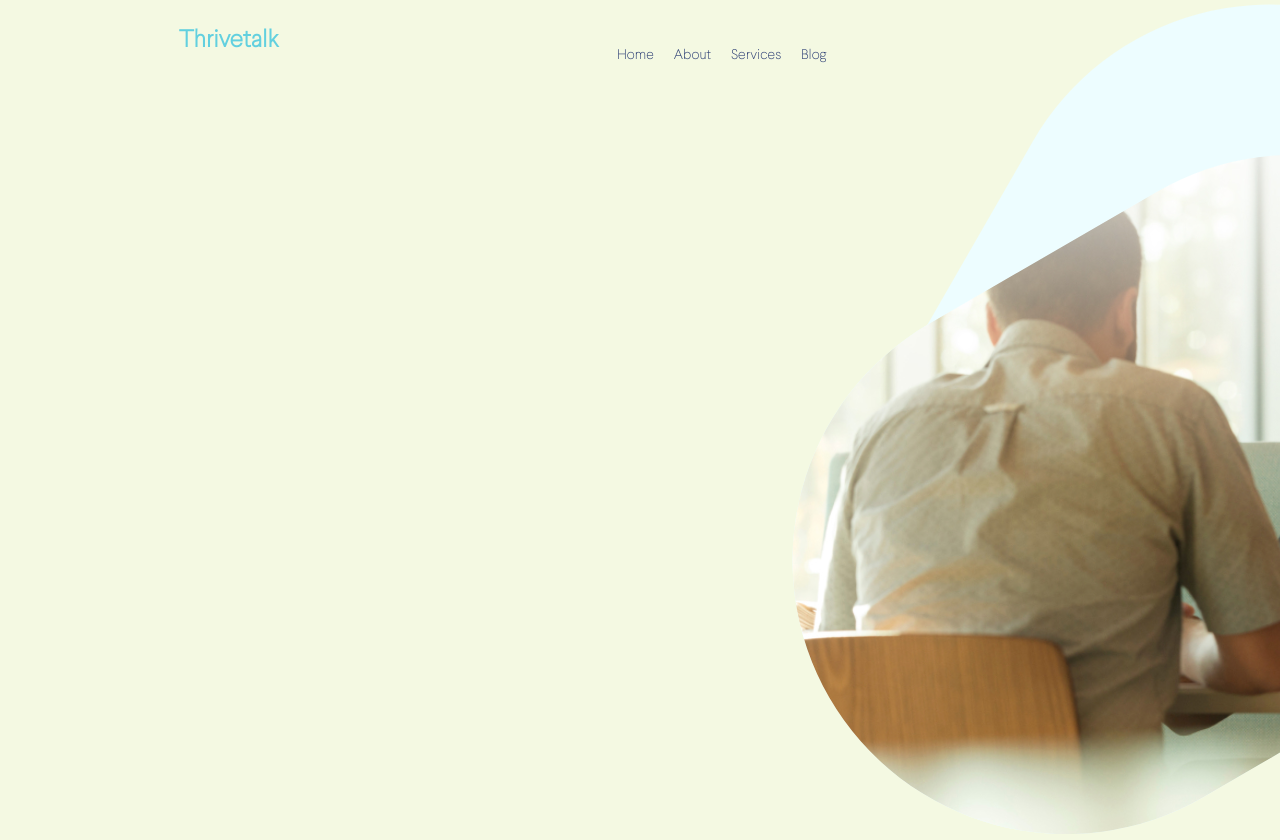
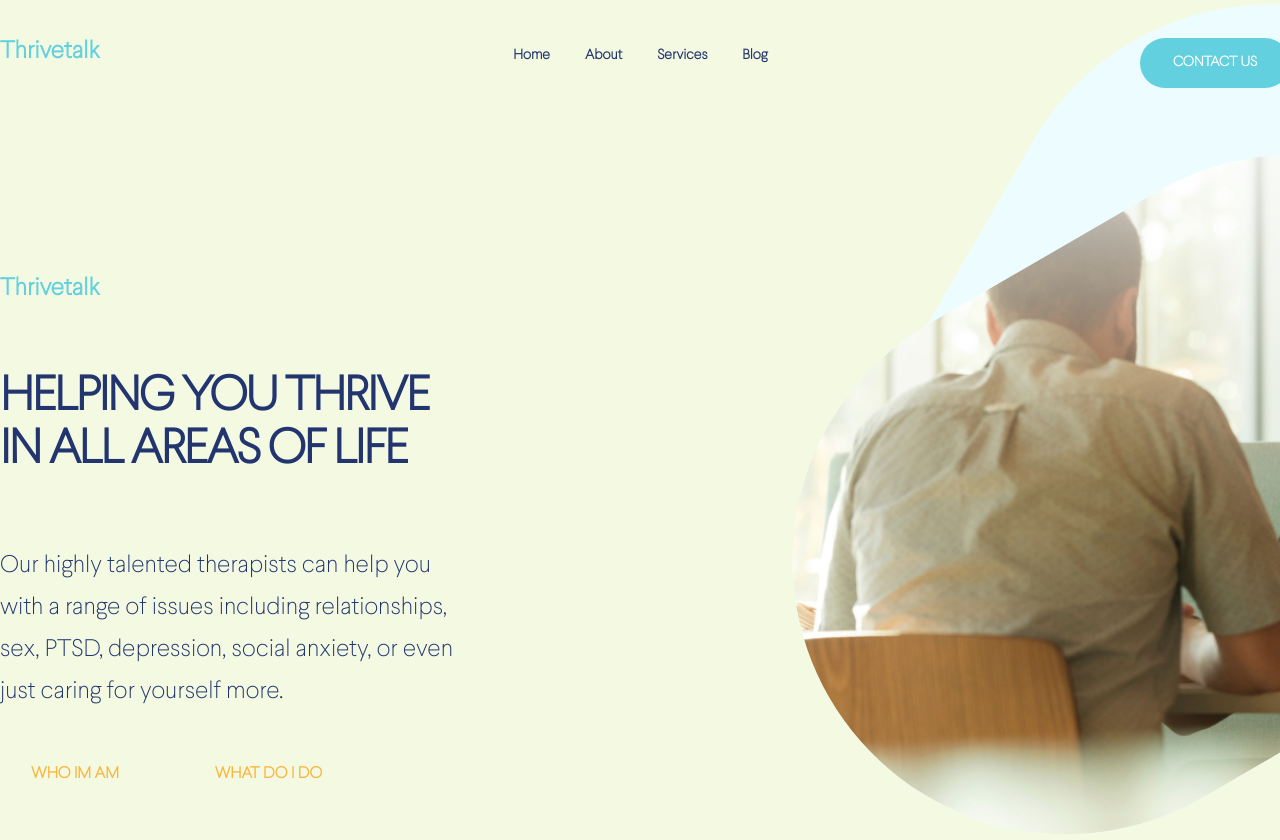
Before and after one commit to DmitriyHloshkin/ThriveTalk, a plain HTML site: page index.html in a window 1280 px wide. Drawn offline with nearby package versions, Linux system fonts and the light colour scheme.

Commit message:
add flex position header in section one

```diff
--- a/css/style.css
+++ b/css/style.css
@@ -5,6 +5,7 @@
     box-sizing: border-box;
     padding: 0;
     margin: 0;
+    outline: none;
 }
 
 html {
@@ -14,6 +15,7 @@ html {
 .container {
     margin: 0 auto;
     width: 1440px;
+
 }
 
 /*================== Landing sections================*/
@@ -32,6 +34,12 @@ html {
     padding-top: 38px;
 }
 
+.section_one .container header {
+    display: flex;
+    justify-content: space-between;
+    margin-right: 150px;
+}
+
 .section_one .container .logo {
     font-size: 24px;
     font-weight: 900;
@@ -39,17 +47,12 @@ html {
 }
 
 .section_one .container .logo.main {
-    position: absolute;
-    width: 484px;
     height: 27px;
-    left: 179px;
-    top: 27px;
 }
 
 .section_one .container nav {
     display: flex;
     justify-content: space-between;
-    margin-left: 607px;
     width: 233px;
     height: 40px;
     font-size: 14px;
@@ -62,15 +65,40 @@ html {
     width: 70px;
     transition-property: box-shadow;
     transition-duration: 1.2s;
+    margin-right: 15px;
 }
 
 .section_one .container .link a {
     text-decoration: none;
+    font-weight: bold;
+    font-size: 14px;
+    line-height: 16px;
     color: #22356F;
 }
 
 .link:hover {
     box-shadow: inset 0px -1px 0px #22356F;
+}
+
+.section_one .container .contact_us_bt {
+    z-index: 2;
+    width: 150px;
+    height: 50px;
+    background: #62D0DF;
+    border-radius: 50px;
+    font-size: 14px;
+    line-height: 16px;
+    color: #FFFFFF;
+    text-transform: uppercase;
+    font-weight: bold;
+    border-width: 0px;
+    cursor: pointer;
+    transition-property: filter;
+    transition-duration: 1s;
+}
+
+.section_one .container .contact_us_bt:hover {
+    filter: brightness(150%);
 }
 
 .section_one .container .promo_img_bg {
@@ -108,13 +136,49 @@ html {
     transform: rotate(30deg);
 }
 
-.section_one .container .contact_us_bt {
-    position: absolute;
-    width: 150px;
-    height: 50px;
-    left: 1159px;
-    top: 27px;
-    background: #62D0DF;
-    border-radius: 50px;
+.section_one .container .content_wrap {
+    display: flex;
+    justify-content: space-between;
+    width: 469px;
+    height: 524px;
+    flex-direction: column;
+    margin-top: 187px;
+    margin-bottom: 75px;
+}
+
+.content_wrap .content {
+    font-size: 24px;
+    line-height: 42px;
+    color: #22356F;
+}
+
+.content_wrap h1 {
+    font-size: 48px;
+    line-height: 53px;
+    letter-spacing: -0.035em;
+    color: #22356F;
     text-transform: uppercase;
 }
+
+.content_wrap .questions .who_im_am_btn, .content_wrap .questions .what_do_i_do_btn {
+    height: 50px;
+    width: 150px;
+    font-size: 16px;
+    font-weight: bolder;
+    align-items: center;
+    text-transform: uppercase;
+    color: #FAB63E;
+    border:none;
+    outline: none;
+    background-color: #F4F9E2;
+    transition-property: background-color color;
+    transition-duration: 1s;
+}
+.content_wrap .questions .what_do_i_do_btn {
+    margin-left: 40px;
+}
+
+.content_wrap .questions .who_im_am_btn:hover, .content_wrap .questions .what_do_i_do_btn:hover {
+    background-color: #F9B640;
+    color: #FFFFFF;
+}
--- a/index.html
+++ b/index.html
@@ -11,12 +11,20 @@
     <link rel="icon" href="template/logo/Figma_logo.png">
     <title>ThriveTalk</title>
     <link rel="stylesheet" href="css/normalize.css">
+    <link rel="stylesheet" href="https://cdnjs.cloudflare.com/ajax/libs/animate.css/4.1.1/animate.min.css">
     <link rel="stylesheet" href="css/style.css">
 </head>
 
 <body>
     <section class="section_one">
         <div class="container">
+
+            <div class="promo_img_bg">
+                <div class="wrap">
+                </div>
+            </div>
+
+            <header class="animate__animated animate__bounceInDown">
                 <div class="logo main">
                     Thrivetalk
                 </div>
@@ -29,15 +37,23 @@
                 </nav>
 
                 <button class="contact_us_bt">contact us</button>
-
-            <div class="promo_img_bg">
-                <div class="wrap">
-                </div>
-            </div>
+            </header>
 
 
 
+            <div class="content_wrap animate__animated animate__bounceInLeft">
+                <div class="logo">Thrivetalk</div>
 
+                <h1>helping you thrive in all areas of life</h1>
+
+                <div class="content">Our highly talented therapists can help you with a range of issues including
+                    relationships, sex, PTSD, depression, social anxiety, or even just caring for yourself more.</div>
+
+                <div class="questions">
+                    <button class="who_im_am_btn">who im am</button>
+                    <button class="what_do_i_do_btn">what do i do</button>
+                </div>
+            </div>
 
 
         </div>
```
Lines whose indentation alone changed are shown as unchanged.
